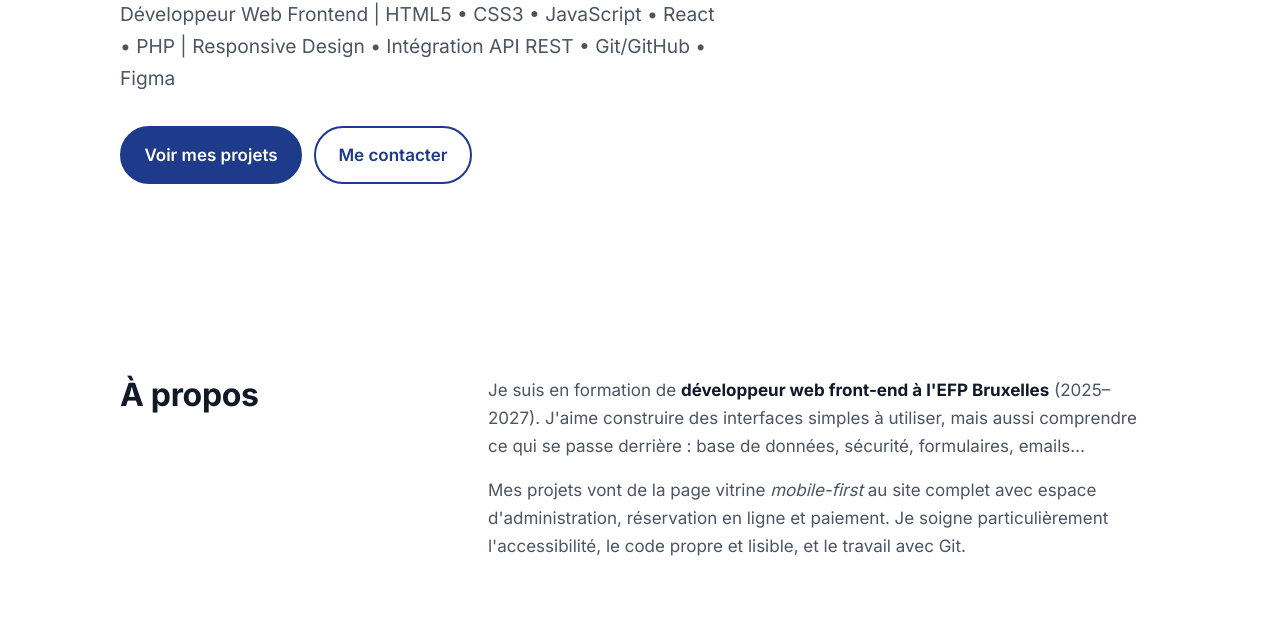
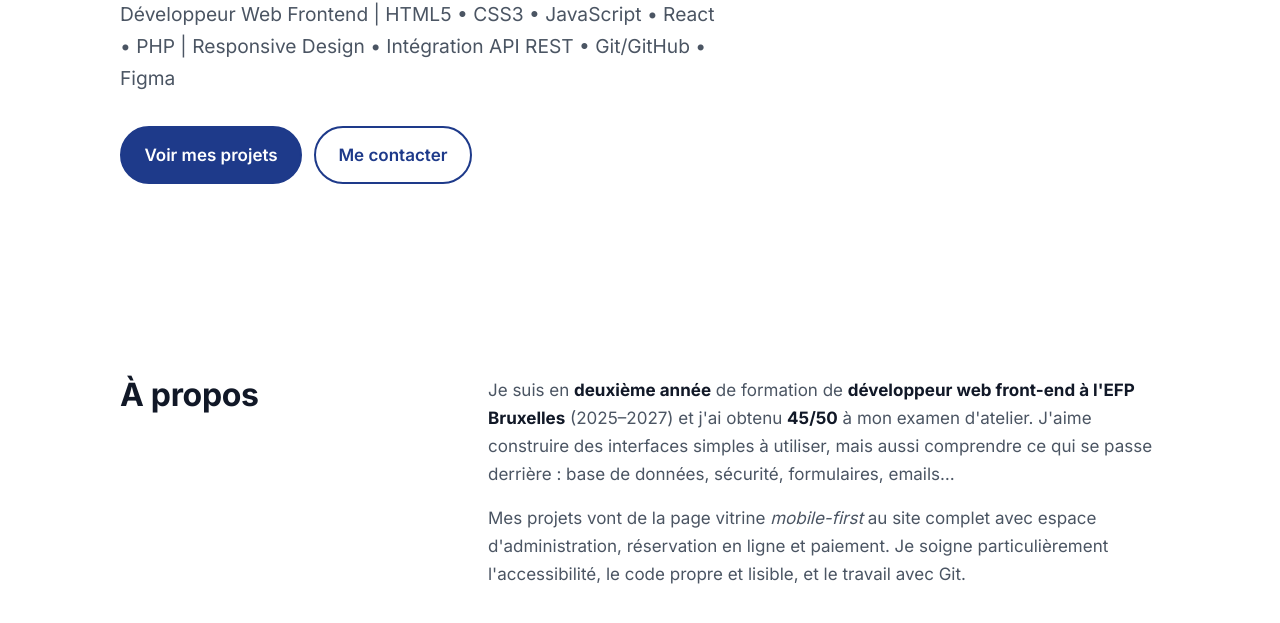
Before and after one commit to selimidion70-png/selimidion70-png.github.io, a plain HTML site: page index.html in a window 1280 px wide. Shown: the part 383-1006 px from the top of the page. Drawn offline with Linux system fonts and the light colour scheme.

Commit message:
À propos : deuxième année et résultat de l'examen d'atelier (45/50)

```diff
--- a/index.html
+++ b/index.html
@@ -57,7 +57,8 @@
             <h2 id="titre-a-propos" class="section__titre">À propos</h2>
             <div class="texte">
                 <p>
-                    Je suis en formation de <strong>développeur web front-end à l'EFP Bruxelles</strong> (2025–2027).
+                    Je suis en <strong>deuxième année</strong> de formation de <strong>développeur web front-end à l'EFP Bruxelles</strong> (2025–2027)
+                    et j'ai obtenu <strong>45/50</strong> à mon examen d'atelier.
                     J'aime construire des interfaces simples à utiliser, mais aussi comprendre ce qui se passe derrière :
                     base de données, sécurité, formulaires, emails…
                 </p>
```
